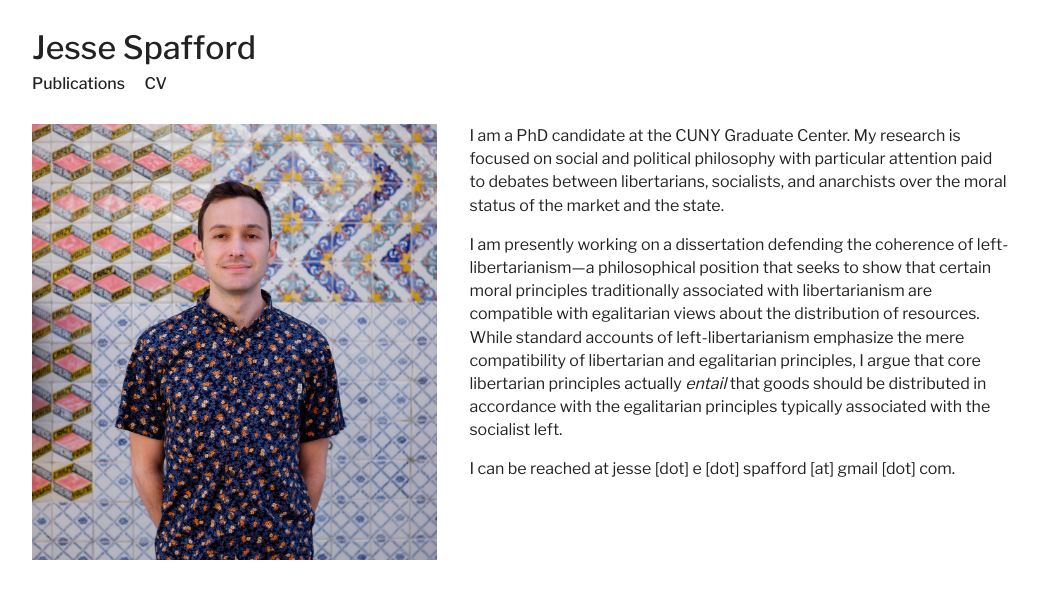
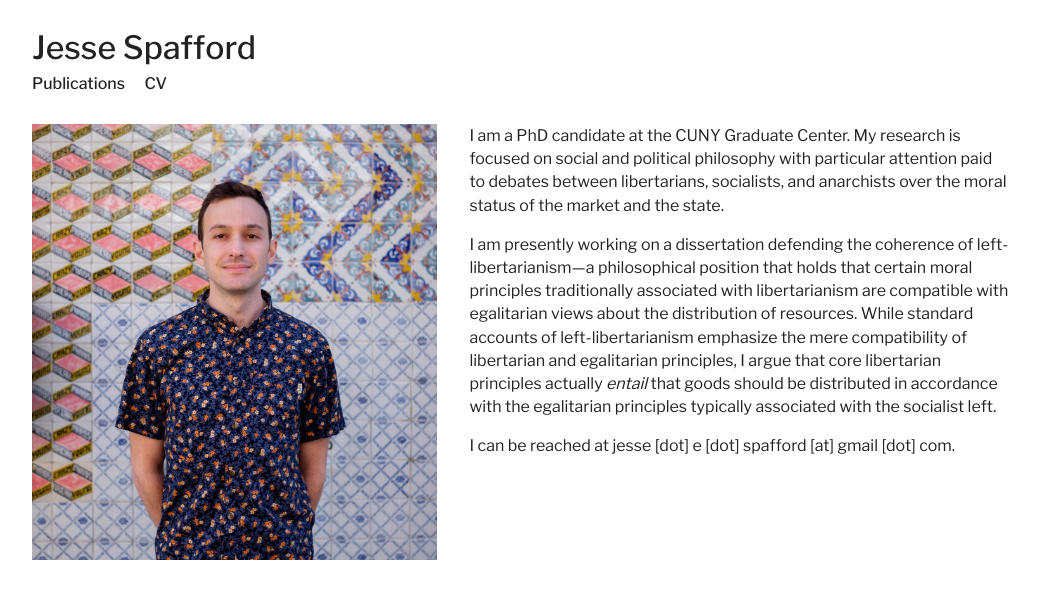
Before and after one commit to jesse-jared-collab/jesse-jared-collab.github.io, a Jekyll site: the page built from index.md, in a window 1280 px wide. Shown: the top 599 px of the page, without its empty margins (119-1158 px from the left). Built offline with Jekyll 4.4.1, drawn with Linux system fonts in a browser that asks for light colours.

Commit message:
Update index.md

```diff
--- a/index.md
+++ b/index.md
@@ -5,6 +5,6 @@
 
 I am a PhD candidate at the CUNY Graduate Center. My research is focused on social and political philosophy with particular attention paid to debates between libertarians, socialists, and anarchists over the moral status of the market and the state.
 
-I am presently working on a dissertation defending the coherence of left-libertarianism---a philosophical position that seeks to show that certain moral principles traditionally associated with libertarianism are compatible with egalitarian views about the distribution of resources. While standard accounts of left-libertarianism emphasize the mere compatibility of libertarian and egalitarian principles, I argue that core libertarian principles actually _entail_ that goods should be distributed in accordance with the egalitarian principles typically associated with the socialist left.
+I am presently working on a dissertation defending the coherence of left-libertarianism---a philosophical position that holds that certain moral principles traditionally associated with libertarianism are compatible with egalitarian views about the distribution of resources. While standard accounts of left-libertarianism emphasize the mere compatibility of libertarian and egalitarian principles, I argue that core libertarian principles actually _entail_ that goods should be distributed in accordance with the egalitarian principles typically associated with the socialist left.
 
 I can be reached at jesse [dot] e [dot] spafford [at] gmail [dot] com.
```
